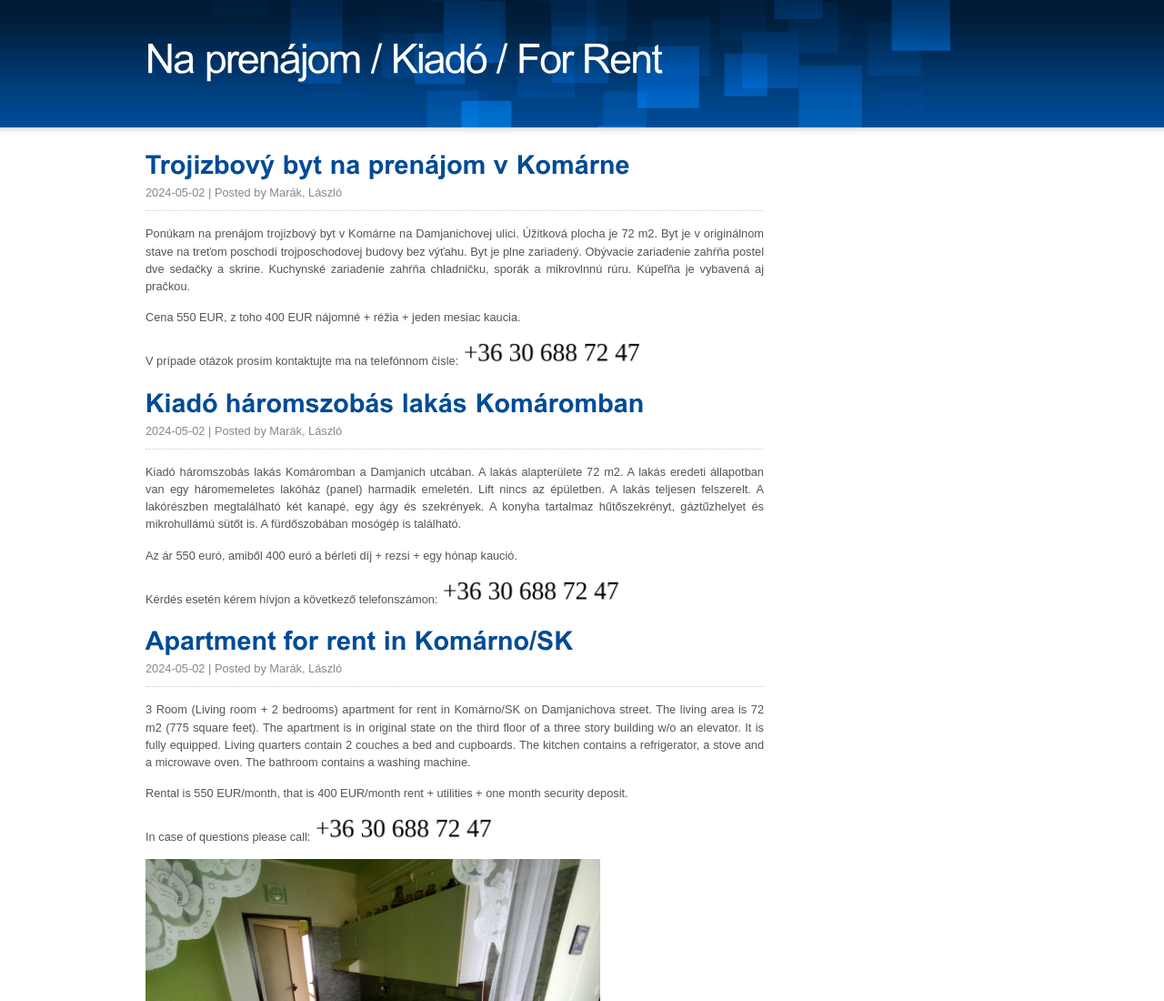
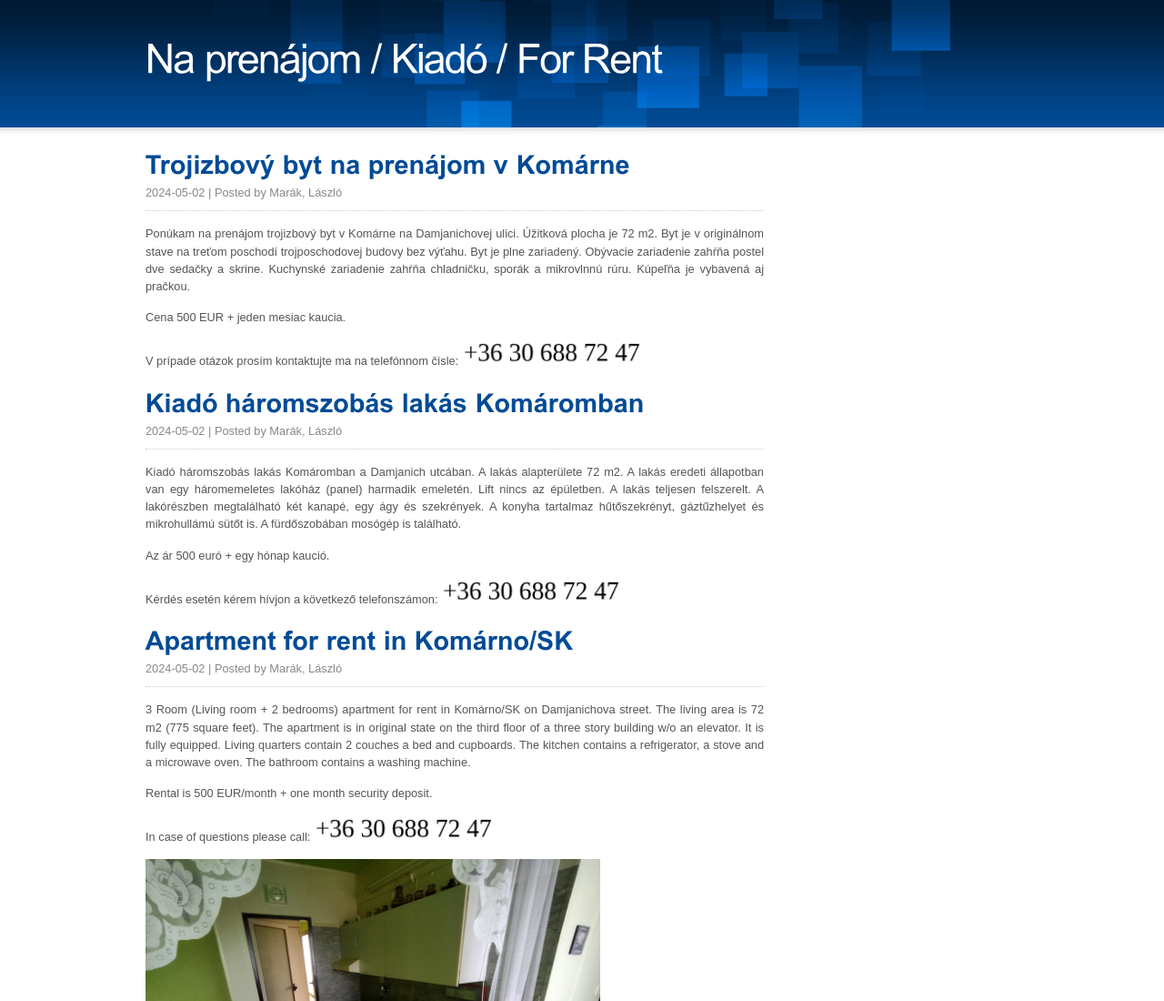
Before and after one commit to alphastint/knrental, a plain HTML site: page index.html in a window 1280 px wide. Shown: the top 1100 px of the page at 91% size. Drawn offline with Linux system fonts and the light colour scheme.

Commit message:
price adjustment

```diff
--- a/index.html
+++ b/index.html
@@ -48,7 +48,7 @@ Cufon.replace('h1, h2, h3, h4, h5, h6', {
           </div>
           <p>Ponúkam na prenájom trojizbový byt v Komárne na Damjanichovej ulici. Úžitková plocha je 72 m2. Byt je v originálnom stave na treťom poschodí trojposchodovej budovy bez výťahu. Byt je plne zariadený. Obývacie zariadenie zahŕňa postel dve sedačky a skrine. Kuchynské zariadenie zahŕňa chladničku, sporák a mikrovlnnú rúru. Kúpeľňa je vybavená aj pračkou. </p>
 
-          <p>Cena 550 EUR, z toho 400 EUR nájomné + réžia + jeden mesiac kaucia. </p>
+          <p>Cena 500 EUR + jeden mesiac kaucia. </p>
 
           <p>V prípade otázok prosím kontaktujte ma na telefónnom čísle: <img class="tsz" src="img/Screenshot_20240502_131039.png"/></p>
         <li>
@@ -58,7 +58,7 @@ Cufon.replace('h1, h2, h3, h4, h5, h6', {
           </div>
           <p>Kiadó háromszobás lakás Komáromban a Damjanich utcában. A lakás alapterülete 72  m2. A lakás eredeti állapotban van egy háromemeletes lakóház (panel) harmadik emeletén. Lift nincs az épületben. A lakás teljesen felszerelt. A lakórészben megtalálható két kanapé, egy ágy és szekrények. A konyha tartalmaz hűtőszekrényt, gáztűzhelyet és mikrohullámú sütőt is. A fürdőszobában mosógép is található. </p>
 
-          <p>Az ár 550 euró, amiből 400 euró a bérleti díj + rezsi + egy hónap kaució.</p>
+          <p>Az ár 500 euró + egy hónap kaució.</p>
 
           <p>Kérdés esetén kérem hívjon a következő telefonszámon:  <img class="tsz" src="img/Screenshot_20240502_131039.png"/></p>
         </li>
@@ -69,7 +69,7 @@ Cufon.replace('h1, h2, h3, h4, h5, h6', {
           </div>
           <p> 3 Room (Living room + 2 bedrooms) apartment for rent in Komárno/SK on Damjanichova street. The living area is 72 m2 (775 square feet). The apartment is in original state on the third floor of a three story building w/o an elevator. It is fully equipped. Living quarters contain 2 couches a bed and cupboards. The kitchen contains a refrigerator, a stove and a microwave oven. The bathroom contains a washing machine. </p>
 
-          <p>Rental is 550 EUR/month, that is 400 EUR/month rent + utilities + one month security deposit.</p>
+          <p>Rental is 500 EUR/month + one month security deposit.</p>
 
           <p>In case of questions please call:  <img class="tsz" src="img/Screenshot_20240502_131039.png"/></p>
         </li>
```
